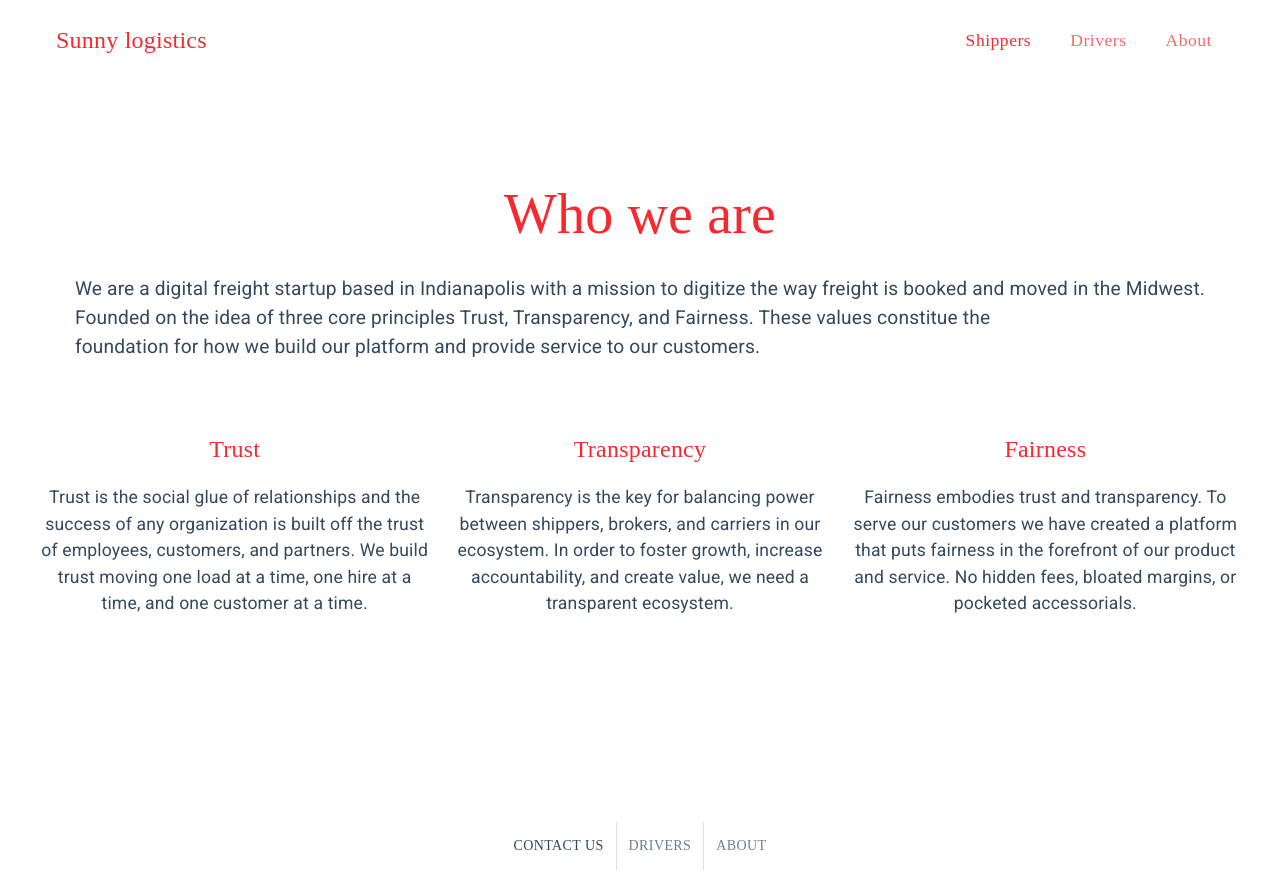
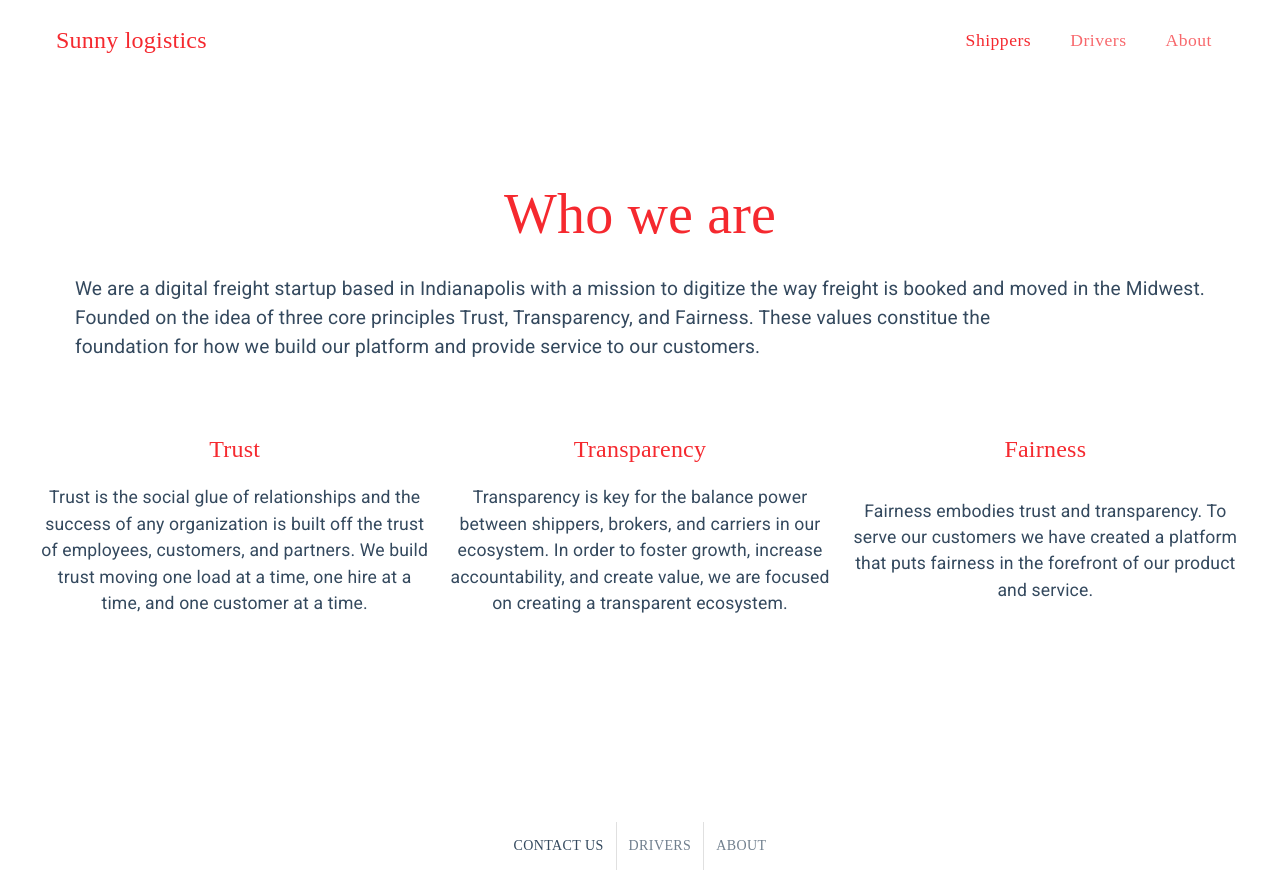
Before and after one commit to sirgill/sunnylogistics, a React (Create React App) app: page /about in a window 1280 px wide. Built offline with nearby package versions, Linux system fonts and the light colour scheme; a web font is replaced by a local one.

Commit message:
Content-Updates

```diff
--- a/src/components/layout/About.js
+++ b/src/components/layout/About.js
@@ -58,7 +58,7 @@ export default function About() {
           <Typography align="center" className={classes.coreHeader}> Transparency </Typography>
           <Typography align="center">
             <p className={classes.Para}>
-              Transparency is the key for balancing power between shippers, brokers, and carriers in our ecosystem. In order to foster growth, increase accountability, and create value, we need a transparent ecosystem.
+              Transparency is key for the balance power between shippers, brokers, and carriers in our ecosystem. In order to foster growth, increase accountability, and create value, we are focused on creating a transparent ecosystem.
 
     </p>
           </Typography>
@@ -68,7 +68,7 @@ export default function About() {
           <Typography align="center" className={classes.coreHeader}> Fairness </Typography>
           <Typography align="center">
             <p className={classes.Para}>
-              Fairness embodies trust and transparency. To serve our customers we have created a platform that puts fairness in the forefront of our product and service. No hidden fees, bloated margins, or pocketed accessorials.
+              Fairness embodies trust and transparency. To serve our customers we have created a platform that puts fairness in the forefront of our product and service.
     </p>
           </Typography>
         </Grid>
--- a/src/components/layout/Carriers.js
+++ b/src/components/layout/Carriers.js
@@ -84,7 +84,7 @@ export default function Carriers() {
           <h1 className={classes.Font}>Carriers: </h1>
           <h4 className={classes.SubText}>Carrier Ecosystem</h4>
           <p className={classes.Para}>We have partnered with freightdok to create a transparent digital <br />
-    ecosystem for our carrier partners. With the support of freightdok technology we are able build a freight network around your operations while reducing your cost to operate your fleet.
+    ecosystem for our carrier partners. With the support of freightdok technology we are able build a freight network around your operations while reducing your cost to operate.
     <br />  </p>
         </Typography>
 
--- a/src/components/layout/jobs/ASDJobDetails.js
+++ b/src/components/layout/jobs/ASDJobDetails.js
@@ -77,7 +77,7 @@ export default function ASDJobDetails() {
     </DialogTitle>
     <h4 className={classes.secondtitledes} align="center">Over-the-Road (OTR) Van Truckload truck driver - Local</h4>
       <DialogContent>
-      <p className={classes.shortDes}>Average earnings: $60,000+</p>
+      <p className={classes.shortDes}>Average earnings: $62,000+</p>
       <p className={classes.shortDes}>Home time: Daily</p>
       <p className={classes.shortDes}>Experience: 2 years or more</p>
       <p className={classes.shortDes}>Location: Indianapolis, IN</p>
@@ -87,10 +87,10 @@ export default function ASDJobDetails() {
       <DialogContent>
       <h4 className={classes.secondtitledes}>Description: </h4>
       <DialogContentText><p>Come Join our team at Sunny Freight, we are a regional carrier operating in the Eastern North Central Midwest.
-      Our team focuses on Dry Van, no touch freight. Enjoy perks such as paid vacation, paid holidays, great home time, and Medical/Vision/Dental benifits.</p>
+      Our team focuses on Dry Van, no touch freight. Enjoy perks such as paid vacation, paid holidays, and daily home time</p>
       </DialogContentText>
       <div align="center">
-      <Button component={Link} href="http://www.driver-reach.com/l/948vq" variant="contained" color="primary" > Apply Here </Button>
+      <Button component={Link} href="http://www.driver-reach.com/l/948vq?ls=34670" variant="contained" color="primary" > Apply Here </Button>
       </div>
       </DialogContent>
 
--- a/src/components/layout/jobs/ASDJobs.js
+++ b/src/components/layout/jobs/ASDJobs.js
@@ -63,7 +63,7 @@ export default function ASDJobs() {
     Over-the-Road (OTR) Van Truckload truck driver - Regional
     </h3>
     <Grid className={classes.list} >
-    <p className={classes.descriptionOne}>Average earnings: $55,000 - $60,000</p>
+    <p className={classes.descriptionOne}>Average earnings: $62000 - $75000</p>
     <p className={classes.description}>Home time: Daily</p>
     <p className={classes.description}>Company: Sunny Freight</p>
     </Grid>
```
